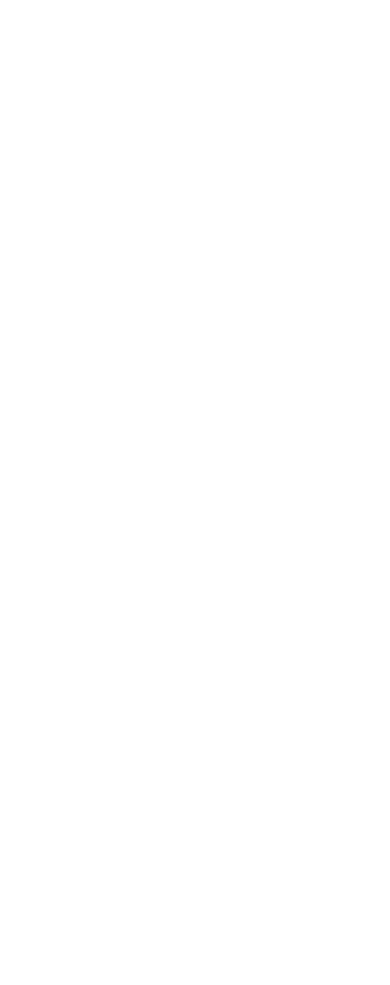
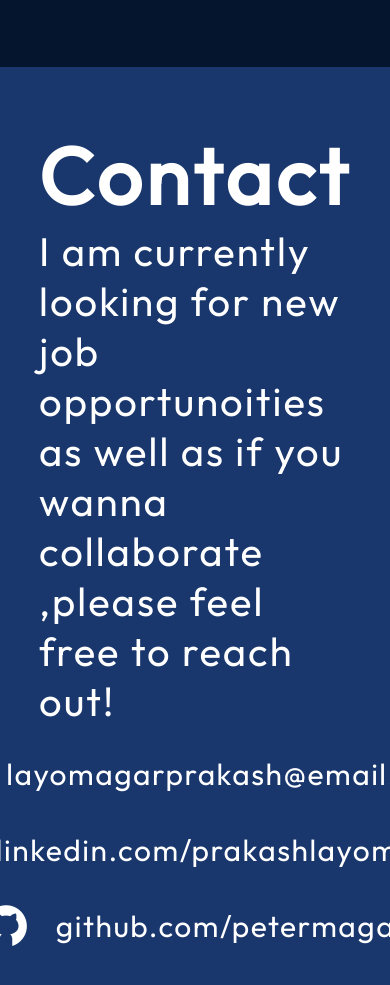
Before and after one commit to petermagar/Personal-Portfolio, a React (Vite) app: page / in a window 390 px wide. Shown: the part 7920-8905 px from the top of the page. Before the commit the page ends 7867 px from the top, so only its background shows below. Built offline with nearby package versions, Linux system fonts and the light colour scheme.

Commit message:
Contact Page added

```diff
--- a/src/App.jsx
+++ b/src/App.jsx
@@ -1,6 +1,7 @@
 
 import styles from './App.module.css';
 import { About } from './Components/About/About';
+import { Contact } from './Components/Contact/Contact';
 import { Education } from './Components/Education/Education';
 import { Experience } from './Components/Experience/Experience';
 import { Navbar } from './Components/Navbar/Navbar';
@@ -17,6 +18,7 @@
   <Education/>
   <Experience/>
   <Projects/>
+<Contact/>
 
   </div>
 
--- /dev/null
+++ b/src/Components/Contact/Contact.jsx
@@ -0,0 +1,32 @@
+import React from "react";
+
+import styles from "./Contact.module.css";
+import { getImageUrl } from "../../utils";
+
+export const Contact = () => {
+  return (
+    <footer id="contact" className={styles.container}>
+      <div className={styles.text}>
+        <h2>Contact</h2>
+        <p> I am currently looking for new job opportunoities as well as if you wanna collaborate ,please feel free to reach out!</p>
+      </div>
+      <ul className={styles.links}>
+        <li className={styles.link}>
+          <img src={getImageUrl("contact/emailIcon.png")} alt="Email icon" />
+          <a href="mailto:layomagarprakash@email.com">layomagarprakash@email.com</a>
+        </li>
+        <li className={styles.link}>
+          <img
+            src={getImageUrl("contact/linkedinIcon.png")}
+            alt="LinkedIn icon"
+          />
+          <a href="https://www.linkedin.com/in/prakash-layo-magar-16603a166/" className={styles.contactBtn}>linkedin.com/prakashlayomagar</a>
+        </li>
+        <li className={styles.link}>
+          <img src={getImageUrl("contact/githubIcon.png")} alt="Github icon" />
+          <a href="https://www.github.com/petermagar">github.com/petermagar</a>
+        </li>
+      </ul>
+    </footer>
+  );
+};
--- /dev/null
+++ b/src/Components/Contact/Contact.module.css
@@ -0,0 +1,64 @@
+@import "../../vars.css";
+
+.container {
+  color: var(--color-text);
+  margin-top: 120px;
+  background-color: var(--color-secondary);
+  display: flex;
+  flex-direction: row;
+  justify-content: space-evenly;
+  width: 100vw;
+  padding: 58px 10%;
+  gap: 10px;
+}
+
+.text h2 {
+  font-size: 80px;
+  font-weight: 700;
+  letter-spacing: 4px;
+}
+
+.text p {
+  font-size: 40px;
+  font-weight: 400;
+  letter-spacing: 2px;
+}
+
+.links {
+  display: flex;
+  flex-direction: column;
+  align-items: flex-start;
+  list-style: none;
+  gap: 26px;
+}
+
+.link {
+  display: flex;
+  align-items: center;
+  gap: 25px;
+}
+
+.link a {
+  color: var(--color-text);
+  text-decoration: none;
+  font-size: 30px;
+  font-weight: 400;
+  letter-spacing: 1.5px;
+}
+
+@media screen and (max-width: 830px) {
+  .container {
+    flex-direction: column;
+    gap: 23px;
+  }
+
+  .text {
+    display: flex;
+    flex-direction: column;
+    align-items: center;
+  }
+
+  .links {
+    align-items: center;
+  }
+}
--- a/src/Components/Contacts/Contacts.jsx
+++ /dev/null
@@ -1 +0,0 @@
-import React from "react";
```
Also changed, not shown: src/Components/Contacts/Contacts.module.css (deleted).
